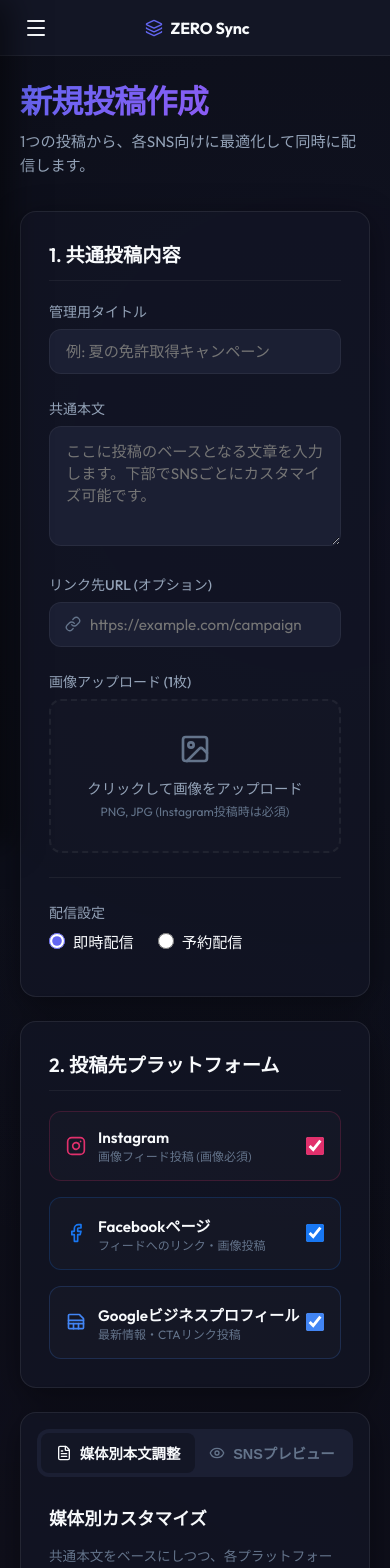
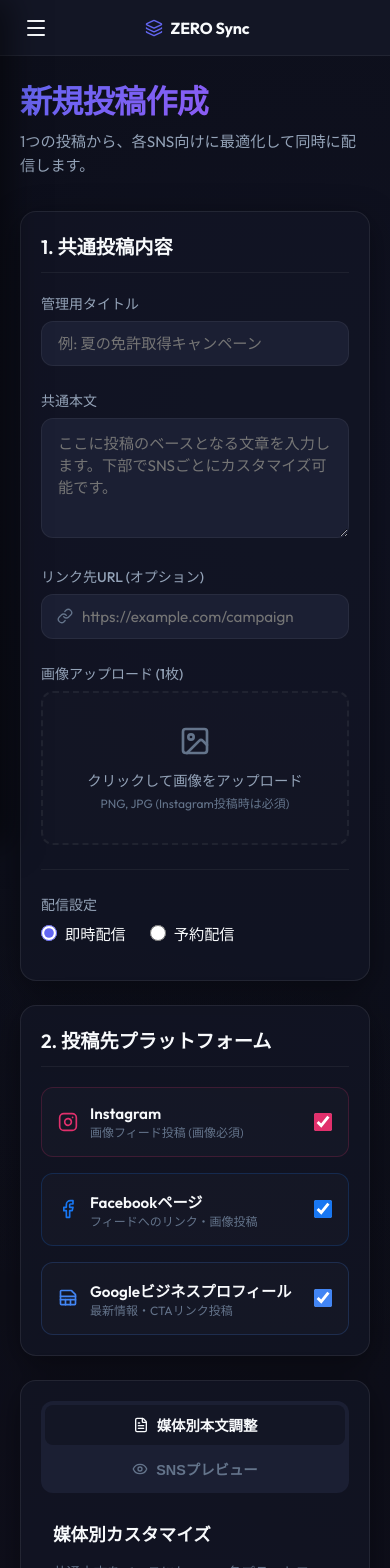
Before and after one commit to hitosisatou-del/ZERO-Sync, a Next.js app: page /posts/new in a window 390 px wide. Shown: the top 1568 px of the page. Built offline with nearby package versions, Linux system fonts and the light colour scheme; no server answers.

Commit message:
style: optimize card paddings, button groups, and grids for smaller mobile screens

```diff
--- a/src/app/globals.css
+++ b/src/app/globals.css
@@ -514,12 +514,16 @@ p {
     padding: 1.25rem !important;
     padding-top: calc(56px + 1.25rem) !important;
   }
+
+  .card {
+    padding: 1.25rem !important;
+  }
 }
 
 /* レスポンシブ入力フォーム用のグリッド */
 .responsive-form-grid {
   display: grid;
-  grid-template-columns: 1fr 1fr;
+  grid-template-columns: 1.2fr 1fr;
   gap: 2rem;
   align-items: start;
 }
@@ -532,6 +536,36 @@ p {
   top: 2.5rem;
 }
 
+/* レスポンシブボタン配置 */
+.responsive-btn-group {
+  display: flex;
+  gap: 1rem;
+  justify-content: flex-end;
+}
+
+/* レスポンシブプレビュータブ */
+.responsive-tabs {
+  display: flex;
+  background: var(--bg-tertiary);
+  padding: 0.25rem;
+  border-radius: var(--radius-md);
+  margin-bottom: 1rem;
+}
+
+/* レスポンシブ投稿履歴リスト */
+.post-item-flex {
+  display: flex;
+  flex-direction: row;
+  gap: 1.5rem;
+  flex-wrap: wrap;
+  align-items: flex-start;
+}
+
+.post-item-content {
+  flex: 1;
+  min-width: 280px;
+}
+
 @media (max-width: 992px) {
   .responsive-form-grid {
     grid-template-columns: 1fr;
@@ -542,3 +576,29 @@ p {
     position: static;
   }
 }
+
+@media (max-width: 576px) {
+  .responsive-btn-group {
+    flex-direction: column-reverse;
+    gap: 0.75rem;
+  }
+  .responsive-btn-group button {
+    width: 100% !important;
+    flex: none !important;
+  }
+
+  .responsive-tabs {
+    flex-direction: column;
+    gap: 0.25rem;
+  }
+
+  .post-item-flex {
+    flex-direction: column;
+    align-items: stretch;
+    gap: 1rem;
+  }
+
+  .post-item-content {
+    min-width: 0 !important;
+  }
+}
--- a/src/app/posts/new/page.tsx
+++ b/src/app/posts/new/page.tsx
@@ -519,13 +519,7 @@ export default function NewPostPage() {
         {/* 右カラム: 個別調整 ＆ プレビュー */}
         <div className="responsive-preview-column">
           <div className="card" style={{ padding: '1rem' }}>
-            <div style={{
-              display: 'flex',
-              background: 'var(--bg-tertiary)',
-              padding: '0.25rem',
-              borderRadius: 'var(--radius-md)',
-              marginBottom: '1rem'
-            }}>
+            <div className="responsive-tabs">
               <button
                 type="button"
                 onClick={() => setActiveTab('edit')}
@@ -869,7 +863,7 @@ export default function NewPostPage() {
           </div>
 
           {/* 送信ボタン */}
-          <div style={{ display: 'flex', gap: '1rem', justifyContent: 'flex-end' }}>
+          <div className="responsive-btn-group">
             <button
               type="button"
               className="btn btn-secondary"
```
Also changed, not shown: src/app/page.tsx (+4 -16 lines), src/app/posts/[id]/PostDetailClient.tsx (+2 -7 lines).
